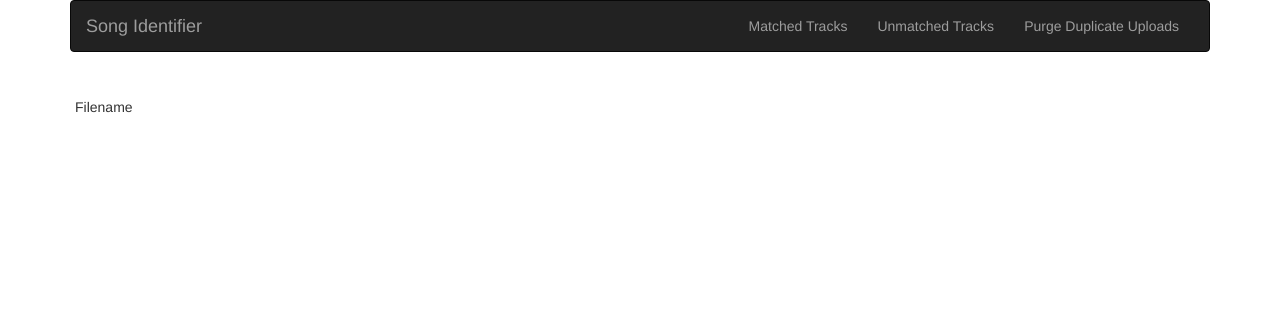
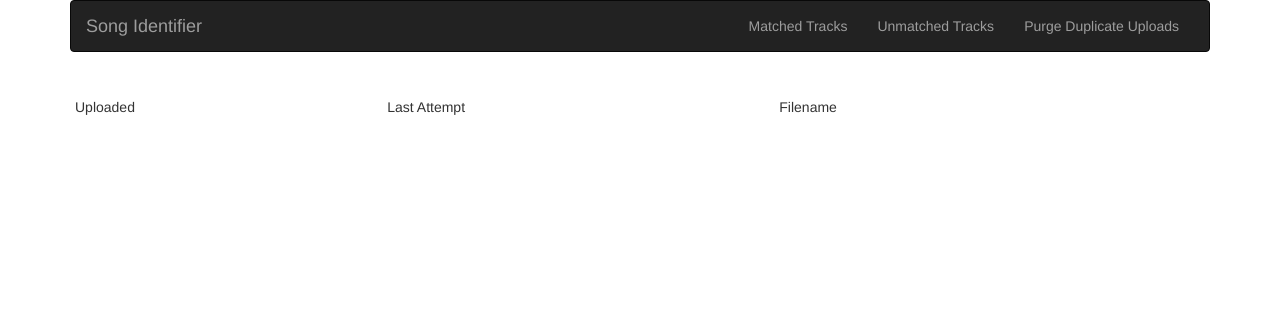
Before and after one commit to MikeMcMahon/echonest, a Django app: template echonest/templates/songlisting.html in a window 1280 px wide. Shown: the top 312 px of the page. Run offline with Django 3.2, Linux system fonts and the light colour scheme; the template is opened without the code that fills it, so the values that code supplies are empty; some libraries are stand-ins or nearby versions.

Commit message:
show the dt

```diff
--- a/echonest/templates/songlisting.html
+++ b/echonest/templates/songlisting.html
@@ -6,6 +6,8 @@
             <table class="table table-condensed table-responsive table-striped table-hover">
                 <thead>
                 <tr>
+                    <td>Uploaded</td>
+                    <td>Last Attempt</td>
                     <td>Filename</td>
                     <td></td>
                     <td></td>
@@ -15,6 +17,8 @@
                 <tbody>
                 {% for s in songs %}
                     <tr>
+                        <td>{{ s.uploaded_on }}</td>
+                        <td>{{ s.last_attempt }}</td>
                         <td>{{ s.filename }}</td>
                         <td>{{ s.track_id }}</td>
                         <td>{% if s.match %}
```
